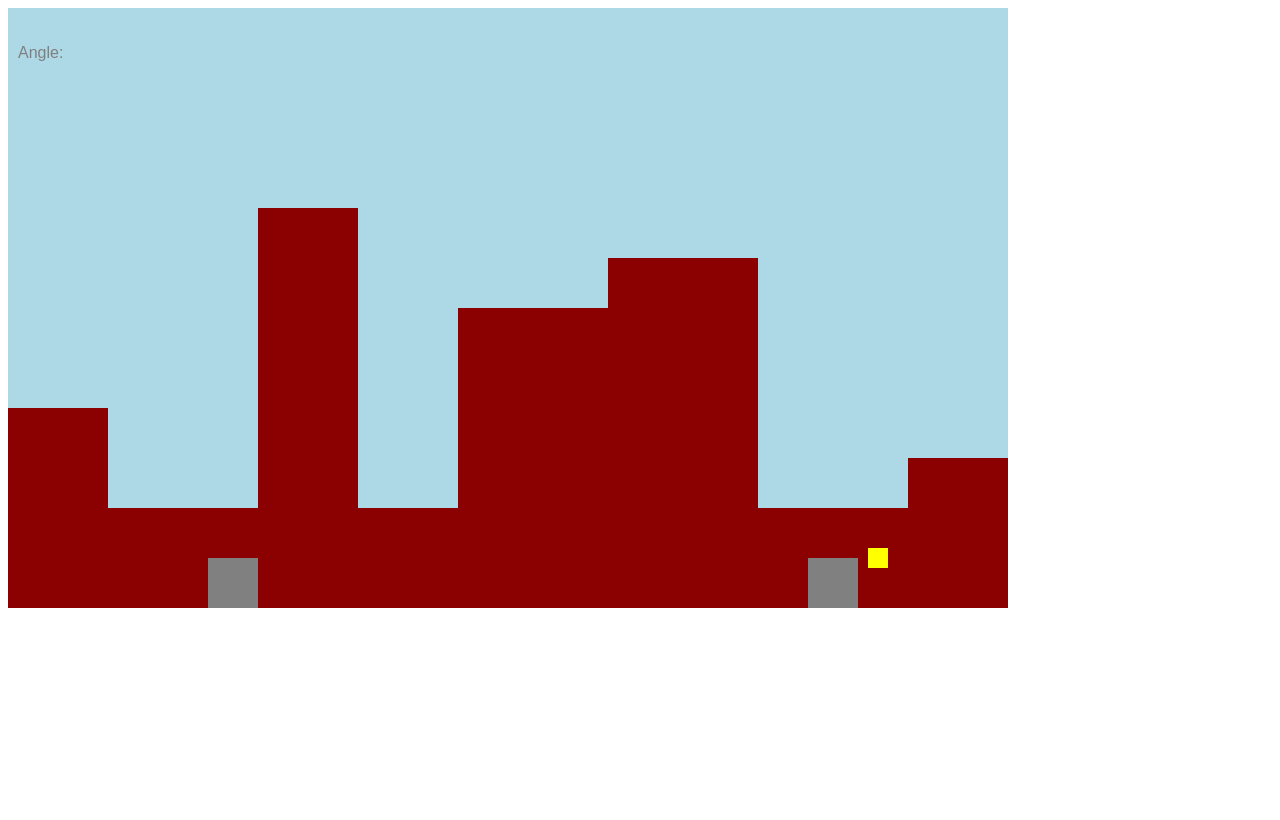
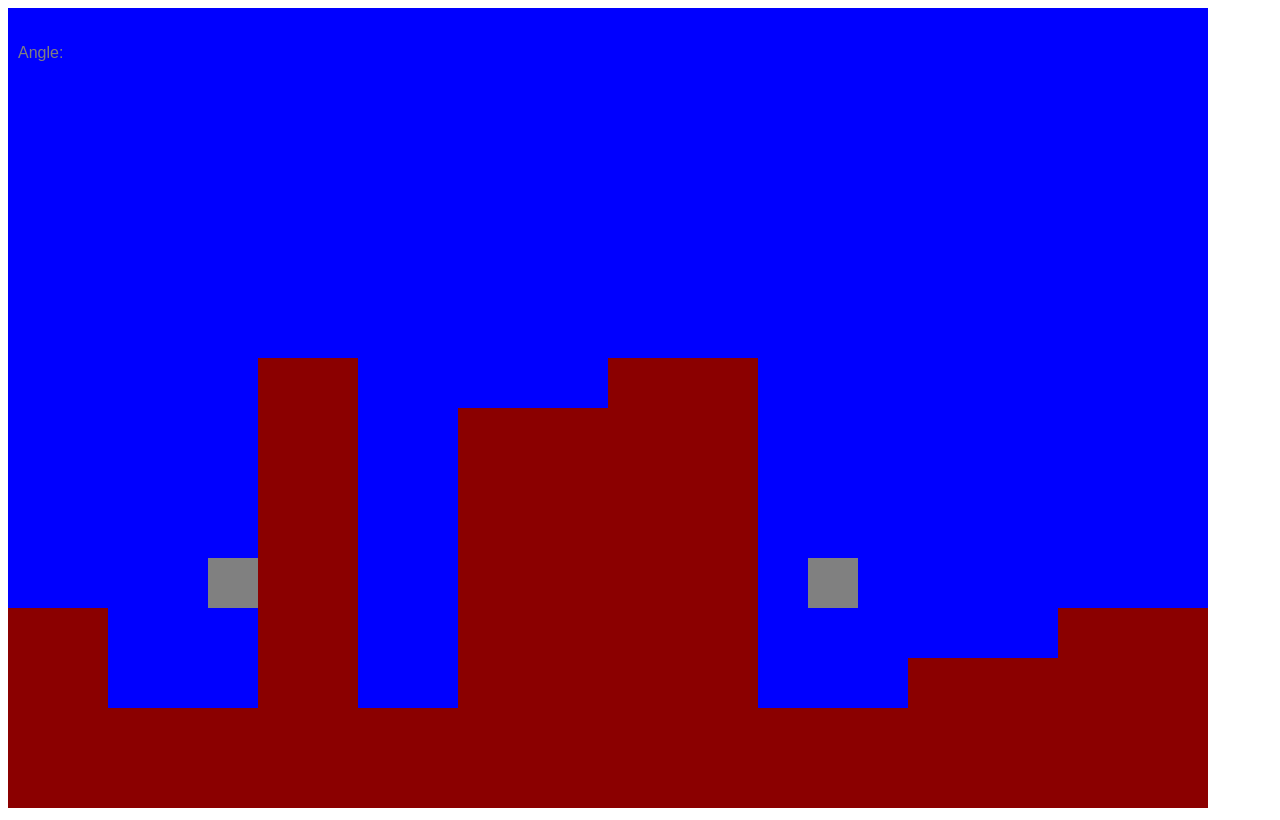
Before and after one commit to Alexander-Blair/gorillas-game-tribute, a plain HTML site: page index.html in a window 1280 px wide. Drawn offline with Linux system fonts and the light colour scheme.

Commit message:
Initial extraction of game engine

```diff
--- a/index.html
+++ b/index.html
@@ -7,11 +7,14 @@
   <body>
     <canvas id="canvas" width="1200" height="800" style="background-color: blue"></canvas>
     <script src="src/gorillaCollisionDetector.js"></script>
+    <script src="src/collisionDetector.js"></script>
     <script src="src/terrain.js"></script>
     <script src="src/gorilla.js"></script>
     <script src="src/banana.js"></script>
     <script src="src/terrainRenderer.js"></script>
-    <script src="src/controller.js"></script>
+    <script src="src/gameEngine.js"></script>
+    <script src="src/gameController.js"></script>
     <script src="src/keyHash.js"></script>
+    <script src="index.js"></script>
   </body>
 </html>
--- /dev/null
+++ b/index.js
@@ -0,0 +1,39 @@
+'use strict';
+(function() {
+  var gameController, gameEngine;
+  var gorillaCollisionDetector, buildingCollisionDetector;
+  var terrainConstructor, terrainRenderer, gorillaRenderer, bananaRenderer;
+  var banana, canvasElement, canvasContext, windowObject;
+  windowObject = window;
+  canvasElement = document.getElementById("canvas");
+  canvasContext = canvasElement.getContext('2d');
+
+  banana = new Banana();
+  gorillaCollisionDetector = new GorillaCollisionDetector();
+  // buildingCollisionDetector = new BuildingCollisionDetector;
+  buildingCollisionDetector = {};
+  terrainRenderer = new TerrainRenderer(canvasContext);
+  terrainConstructor = Terrain;
+  // bananaRenderer = new BananaRenderer;
+  bananaRenderer = {};
+  // gorillaRenderer = new GorillaRenderer;
+  gorillaRenderer = {};
+
+  gameEngine = new GameEngine(canvas,
+                              canvasContext,
+                              banana,
+                              gorillaCollisionDetector,
+                              buildingCollisionDetector,
+                              gorillaRenderer,
+                              bananaRenderer,
+                              terrainRenderer,
+                              terrainConstructor)
+
+  gameController = new GameController(windowObject,
+                                      canvasElement,
+                                      gameEngine)
+
+  gameController.setupKeystrokeListener();
+  gameController.initializeGameEngine();
+
+})();
--- a/src/controller.js
+++ /dev/null
@@ -1,132 +0,0 @@
-(function() {
-  var canvas, context, dx, dy, gravity;
-  var banana, gorillas, collisionDetector;
-  var velocity = '';
-  var gotAngle = false;
-  var angle = '';
-  var run = false;
-  var terrainUnitWidth = 20;
-  var terrainUnitHeight = 12;
-  var bananaStartXCoord = 860;
-  var bananaStartYCoord = 540;
-
-  document.getElementById("canvas").outerHTML = '<canvas id="canvas" width="' + String(terrainUnitWidth * 50) + '" height="' + String(terrainUnitHeight * 50) + '" style="background-color: lightblue"></canvas>';
-  canvas = document.getElementById('canvas');
-  context = canvas.getContext('2d');
-
-  gorillas = [];
-  gorillas.push(new Gorilla(800, 550))
-  gorillas.push(new Gorilla(200, 550))
-  banana = new Banana(bananaStartXCoord, bananaStartYCoord)
-  gorillaCollisionDetector = new GorillaCollisionDetector();
-
-  var numberListener = window.addEventListener("keypress", function(event) {
-    var numKeys = keyRanges.numberKeys;
-    var key = String.fromCharCode(event.which);
-    if(event.which >= numKeys.min && event.which <= numKeys.max) {
-      if(gotAngle) {
-        velocity += key;
-      } else {
-        angle += key;
-      }
-    }
-  });
-
-  var enterListener = window.addEventListener("keypress", function(event) {
-    var miscKeys = keyRanges.miscKeys;
-    var key = String.fromCharCode(event.which);
-    if(event.which >= miscKeys.min && event.which <= miscKeys.max) {
-      if(key === "\r") {
-        if(gotAngle && velocity.length > 0) {
-          banana.set(bananaStartXCoord, bananaStartYCoord)
-          unfreeze(velocity, angle);
-          run = true;
-          gotAngle = false;
-        } else if(!gotAngle && angle.length > 0) {
-          gotAngle = true;
-        }
-      }
-    }
-  });
-
-  terrain = new Terrain(terrainUnitWidth, terrainUnitHeight);
-  terrainRenderer = new TerrainRenderer(context);
-  terrain.generate();
-  terrainTileArray = terrain.tileArray;
-  terrainCoordArray = terrainRenderer.generateCoordArray(terrainTileArray);
-
-  // draw functions to be extracted
-  function drawVelocity() {
-    context.font = "16px Arial";
-    context.fillText("Velocity: " + velocity, 10, 100);
-  }
-
-  function drawAngle() {
-    context.font = "16px Arial";
-    context.fillText("Angle: " + angle, 10, 50);
-  }
-
-  function drawBall() {
-    context.beginPath();
-    context.rect(banana.xCoord(), banana.yCoord(), 20, 20);
-    context.fillStyle = 'yellow';
-    context.fill();
-  }
-  function drawGorillas() {
-    for(var i = 0; i < 2; i++) {
-      context.beginPath();
-      context.rect(gorillas[i].xCoord(),
-        gorillas[i].yCoord(),
-        gorillas[i].width(),
-        gorillas[i].height());
-        context.fillStyle = 'gray';
-        context.fill();
-    }
-  }
-
-  function draw() {
-    context.clearRect(0, 0, canvas.width, canvas.height);
-    terrainRenderer.fillBlocks(terrainCoordArray);
-    drawGorillas();
-    if (run === true) {
-      if(gorillaCollisionDetector.isHit(gorillas[1], banana)) {
-        run = false
-        return
-      }
-      drawBall();
-      if(banana.yCoord() > 600) {
-        run = false;
-      }
-      if(banana.xCoord() + banana.width() < 0) {
-        run = false;
-      }
-      banana._yCoord += dy + gravity;
-      banana._xCoord += dx;
-      gravity += 0.4;
-    } else {
-      freeze();
-      drawAngle();
-      if(gotAngle) {
-        drawVelocity();
-      }
-      drawBall();
-    }
-  }
-
-  function freeze() {
-    dx = 0;
-    dy = 0;
-    gravity = 0;
-    xdecel = 0;
-  }
-// movement to be extracted
-  function unfreeze(shotVelocity, shotAngle) {
-    dx = -(shotVelocity / 5 * Math.cos(shotAngle * (Math.PI / 180)));
-    dy = -(shotVelocity / 5 * Math.sin(shotAngle * (Math.PI / 180)));
-    gravity = 0;
-    velocity = '';
-    angle = '';
-  }
-
-  setInterval(draw, 20);
-})();
--- /dev/null
+++ b/src/gameController.js
@@ -0,0 +1,38 @@
+'use strict';
+
+(function(exports) {
+  var banana, gorillas, collisionDetector, gorillaCollisionDetector;
+  var terrain, terrainRenderer, terrainTileArray, terrainCoordArray;
+  var gameEngine;
+
+  function GameController(windowObject, canvasElement, gameEngine) {
+    this.windowObject = windowObject;
+    this.canvasElement = canvasElement;
+    this.context = this.canvasElement.getContext('2d');
+    this._gameEngine = gameEngine;
+  }
+
+  GameController.prototype = {
+    setupKeystrokeListener: function() {
+      var self = this;
+      this.windowObject.addEventListener("keydown", function(event) {
+        var key = String.fromCharCode(event.which);
+        if(inRange(event.which, keyRanges.numberKeys)) {
+          self._gameEngine.processNumber(key);
+        } else if(inRange(event.which, keyRanges.letterKeys)) {
+
+        } else if(inRange(event.which, keyRanges.miscKeys)) {
+          self._gameEngine.processMiscKey(event.which);
+        }
+      });
+    },
+    initializeGameEngine: function() {
+      this._gameEngine.initialize();
+    }
+  }
+
+  function inRange(code, range) {
+    return code >= range.min && code <= range.max
+  }
+  exports.GameController = GameController;
+})(this);
--- /dev/null
+++ b/src/gameEngine.js
@@ -0,0 +1,157 @@
+'use strict';
+(function(exports) {
+  var run, dx, dy, gravity, gotAngle, velocity, angle;
+  var terrainUnitWidth, terrainUnitHeight;
+  var terrainCoordArray;
+
+  run = false;
+  terrainUnitWidth = 24;
+  terrainUnitHeight = 16;
+  gotAngle = false;
+  velocity = '';
+  angle = '';
+
+  // should be linked to which player's go it is
+  var bananaStartXCoord = 860;
+  var bananaStartYCoord = 540;
+  var gorillas = [];
+  gorillas.push(new Gorilla(800, 550))
+  gorillas.push(new Gorilla(200, 550))
+
+  function GameEngine(canvas,
+                      canvasContext,
+                      banana,
+                      gorillaCollisionDetector,
+                      buildingCollisionDetector,
+                      gorillaRenderer,
+                      bananaRenderer,
+                      terrainRenderer,
+                      terrainConstructor) {
+    this.canvas = canvas;
+    this.canvasContext = canvasContext;
+    this._banana = banana;
+    this._gorillaCollisionDetector = gorillaCollisionDetector;
+    this._buildingCollisionDetector = buildingCollisionDetector;
+    this._gorillaRenderer = gorillaRenderer;
+    this._bananaRenderer = bananaRenderer;
+    this._terrainRenderer = terrainRenderer;
+    this._terrainConstructor = terrainConstructor;
+  }
+
+  GameEngine.prototype = {
+    initialize: function() {
+      this.generateLandscape();
+      var self = this;
+      setInterval(function(){self.draw();}, 20);
+    },
+    generateLandscape: function() {
+      var terrain, newTerrain, terrainTileArray;
+      terrain = this._terrainConstructor;
+      newTerrain = new terrain(terrainUnitWidth, terrainUnitHeight);
+      newTerrain.generate();
+      terrainTileArray = newTerrain.tileArray;
+      terrainCoordArray = this._terrainRenderer.generateCoordArray(terrainTileArray);
+    },
+    draw: function() {
+      this.canvasContext.clearRect(0, 0, this.canvas.width, this.canvas.height);
+      this._terrainRenderer.fillBlocks(terrainCoordArray);
+      this.drawGorillas();
+      if (run === true) {
+        var banana = this._banana;
+        if(this._gorillaCollisionDetector.isHit(gorillas[1], banana)) {
+          run = false
+          return
+        }
+        this.drawBall();
+        if(banana.yCoord() > 600) {
+          run = false;
+        }
+        if(banana.xCoord() + banana.width() < 0) {
+          run = false;
+        }
+        banana._yCoord += dy + gravity;
+        banana._xCoord += dx;
+        gravity += 0.4;
+      } else {
+        this.waitForInput();
+        this.drawAngle();
+        if(gotAngle) {
+          this.drawVelocity();
+        }
+        this.drawBall();
+      }
+    },
+    startGameLoop: function(angle, velocity) {
+      this._banana.set(bananaStartXCoord, bananaStartYCoord)
+      this.resumeGameLoop(angle, velocity);
+      run = true;
+    },
+    waitForInput: function() {
+      dx = 0;
+      dy = 0;
+    },
+    resumeGameLoop: function(angle, velocity) {
+      dx = -(velocity / 5 * Math.cos(angle * (Math.PI / 180)));
+      dy = -(velocity / 5 * Math.sin(angle * (Math.PI / 180)));
+      gravity = 0;
+    },
+    // following functions to be extracted
+    drawBall: function() {
+      var context = this.canvasContext;
+      var banana = this._banana;
+      context.beginPath();
+      context.rect(banana.xCoord(), banana.yCoord(), 20, 20);
+      context.fillStyle = 'yellow';
+      context.fill();
+    },
+    drawGorillas: function() {
+      var context = this.canvasContext;
+      for(var i = 0; i < 2; i++) {
+        context.beginPath();
+        context.rect(gorillas[i].xCoord(),
+                     gorillas[i].yCoord(),
+                     gorillas[i].width(),
+                     gorillas[i].height());
+        context.fillStyle = 'gray';
+        context.fill();
+      }
+    },
+    processNumber: function(key) {
+      if(gotAngle) {
+        velocity += key;
+      } else {
+        angle += key;
+      }
+    },
+    processMiscKey: function(keyCode) {
+      if(keyCode === 13) {
+        this.processEnter();
+      } else if(keyCode === 8) {
+        this.processBackspace();
+      }
+    },
+    processBackspace: function() {
+      if(gotAngle) {
+        velocity = velocity.substring(0, velocity.length - 1);
+      } else {
+        angle = angle.substring(0, angle.length - 1);
+      }
+    },
+    processEnter: function() {
+      if(gotAngle && velocity.length > 0) {
+        this.startGameLoop(angle, velocity);
+      } else if(!gotAngle && angle.length > 0) {
+        gotAngle = true;
+      }
+    },
+    drawVelocity: function() {
+      this.canvasContext.font = "16px Arial";
+      this.canvasContext.fillText("Velocity: " + velocity, 10, 100);
+    },
+    drawAngle: function() {
+      this.canvasContext.font = "16px Arial";
+      this.canvasContext.fillText("Angle: " + angle, 10, 50);
+    }
+  }
+  exports.GameEngine = GameEngine;
+})(this);
```
